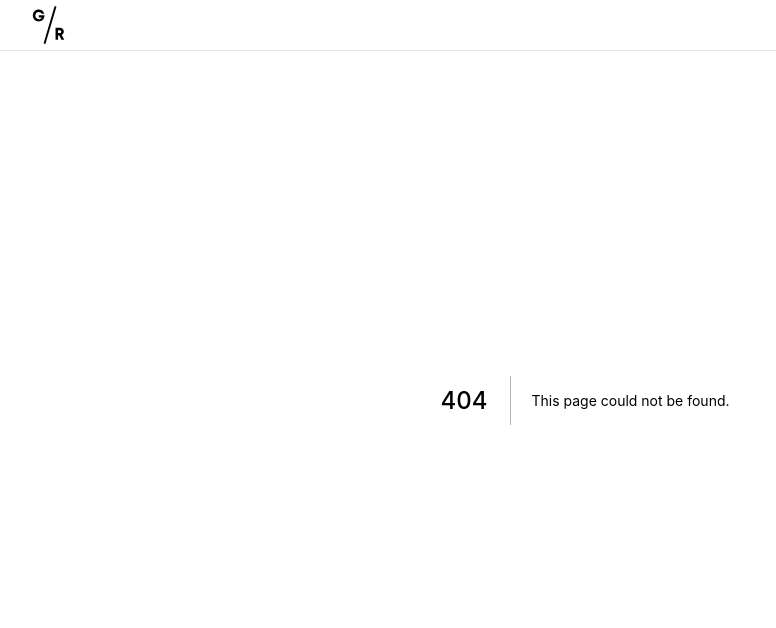
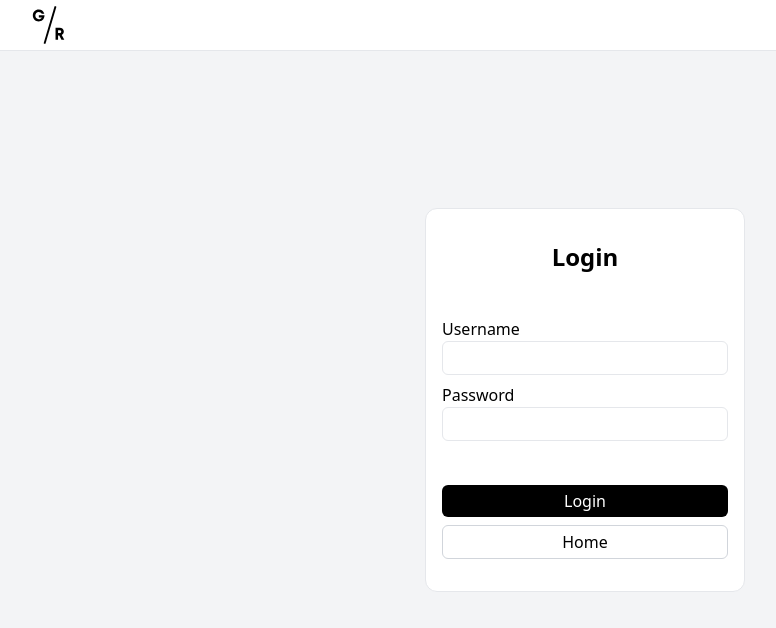
Before and after one commit to Kiesen/gruppettoruhr, a Next.js app in the folder packages/website/: page /login in a window 1280 px wide. Before the commit this address had no page. Shown: the top 628 px of the page, without its empty margins (55-831 px from the left). Built offline with nearby package versions, Linux system fonts and the light colour scheme.

Commit message:
Add login page.

```diff
--- /dev/null
+++ b/packages/website/src/pages/login.tsx
@@ -0,0 +1,155 @@
+import Head from 'next/head';
+import Link from 'next/link';
+import { NextPageContext } from 'next';
+import { FC, SyntheticEvent, useState } from 'react';
+import { getCsrfToken, signIn } from 'next-auth/client';
+
+import { ErrorAlert } from '@components/Alerts';
+import {
+  primaryActionButtonClasses,
+  secondaryActionButtonClasses,
+} from '@src/styles/buttons';
+
+type LoginProps = {
+  csrfToken: string;
+  callbackUrl: string;
+  remoteError: boolean;
+};
+
+type LoginState = {
+  username: string;
+  password: string;
+  errorMessage: string;
+  error: boolean;
+};
+
+export const getServerSideProps = async (
+  context: NextPageContext
+): Promise<{ props: LoginProps }> => {
+  const csrfToken = await getCsrfToken(context);
+  const { from, error } = context.query;
+  return {
+    props: {
+      csrfToken,
+      callbackUrl: typeof from === 'string' ? from : '/',
+      remoteError: typeof error === 'string' ? true : false,
+    },
+  };
+};
+
+const Login: FC<LoginProps> = ({
+  csrfToken,
+  callbackUrl,
+  remoteError,
+}) => {
+  const [state, setState] = useState<LoginState>({
+    username: '',
+    password: '',
+    errorMessage: 'Username or password are invalid',
+    error: remoteError,
+  });
+
+  console.log(callbackUrl);
+
+  const onChangeField = (
+    event: SyntheticEvent<HTMLInputElement>
+  ): void => {
+    event.preventDefault();
+    event.currentTarget.name;
+    setState({
+      ...state,
+      [event.currentTarget.name]: event.currentTarget.value,
+    });
+  };
+
+  const loginHandler = async (
+    event: SyntheticEvent<HTMLButtonElement>
+  ): Promise<void> => {
+    event.preventDefault();
+
+    if (state.username.length > 0 && state.password.length > 0) {
+      await signIn('credentials', {
+        username: state.username,
+        password: state.password,
+        callbackUrl: `${window.origin}${callbackUrl}`,
+      });
+    } else {
+      setState({
+        ...state,
+        errorMessage: 'Username and password are required fields',
+        error: true,
+      });
+    }
+  };
+
+  return (
+    <>
+      <Head>
+        <title>Gruppettoruhr - Login</title>
+      </Head>
+      <main className="min-h-screen bg-gray-100">
+        <div className="h-screen container mx-auto flex items-center justify-center">
+          <form
+            className="
+              border
+              rounded-xl
+              bg-white
+              w-80
+              px-4
+              flex
+              flex-col
+              items-center
+              justify-between"
+          >
+            <h1 className="w-full py-8 text-center text-2xl font-bold">
+              Login
+            </h1>
+            {state.error && (
+              <ErrorAlert message={state.errorMessage} />
+            )}
+            <div className="w-full py-2 flex flex-col">
+              <input
+                name="csrfToken"
+                type="hidden"
+                defaultValue={csrfToken}
+              />
+              <label className="block py-1 text-base font-light subpixel-antialiased">
+                Username
+                <input
+                  name="username"
+                  type="text"
+                  className="w-full px-2 py-1 block border rounded-md focus:outline-none"
+                  onChange={onChangeField}
+                />
+              </label>
+              <label className="block py-1 text-base font-light subpixel-antialiased">
+                Password
+                <input
+                  name="password"
+                  type="password"
+                  className="w-full px-2 py-1 block border rounded-md focus:outline-none"
+                  onChange={onChangeField}
+                />
+              </label>
+            </div>
+            <div className="w-full py-8 flex flex-col items-center">
+              <button
+                className={`mb-2 ${primaryActionButtonClasses}`}
+                onClick={loginHandler}
+              >
+                Login
+              </button>
+              <Link href="/">
+                <a className={`${secondaryActionButtonClasses}`}>
+                  Home
+                </a>
+              </Link>
+            </div>
+          </form>
+        </div>
+      </main>
+    </>
+  );
+};
+
+export default Login;
```
